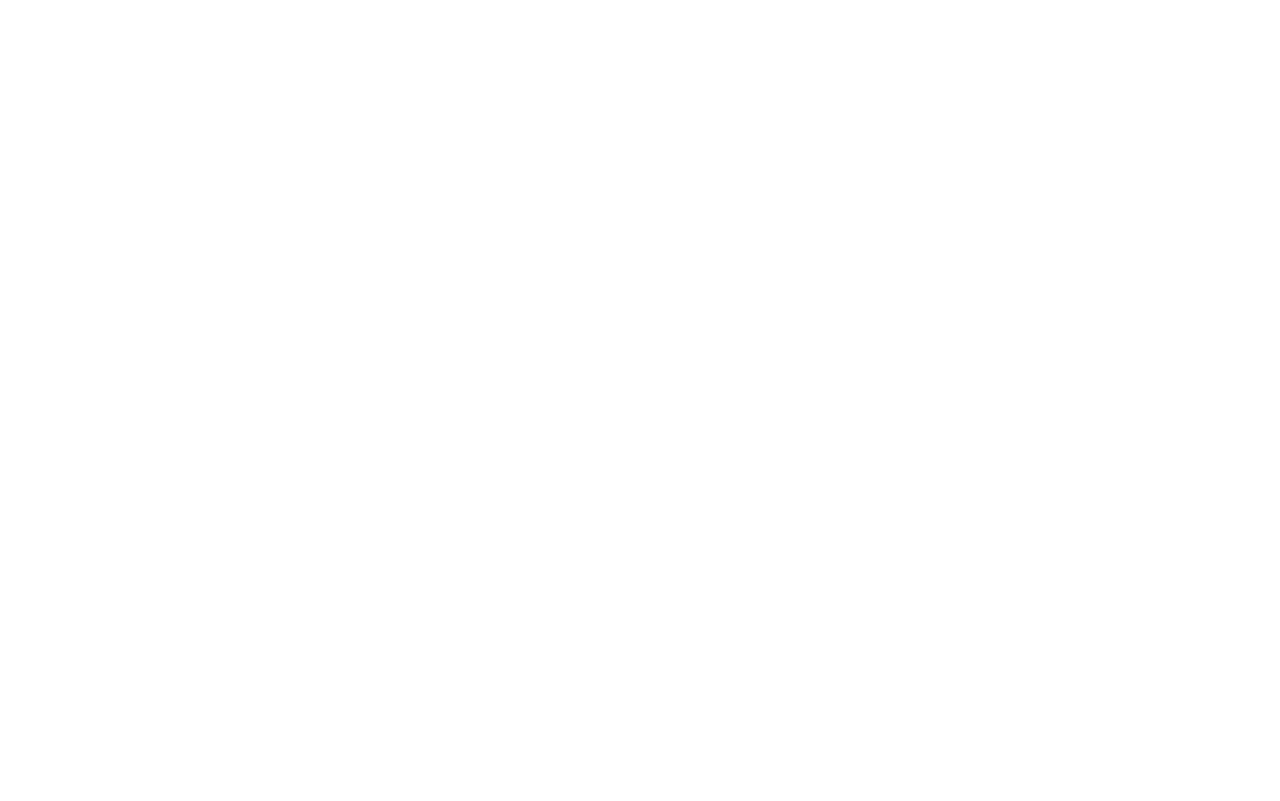
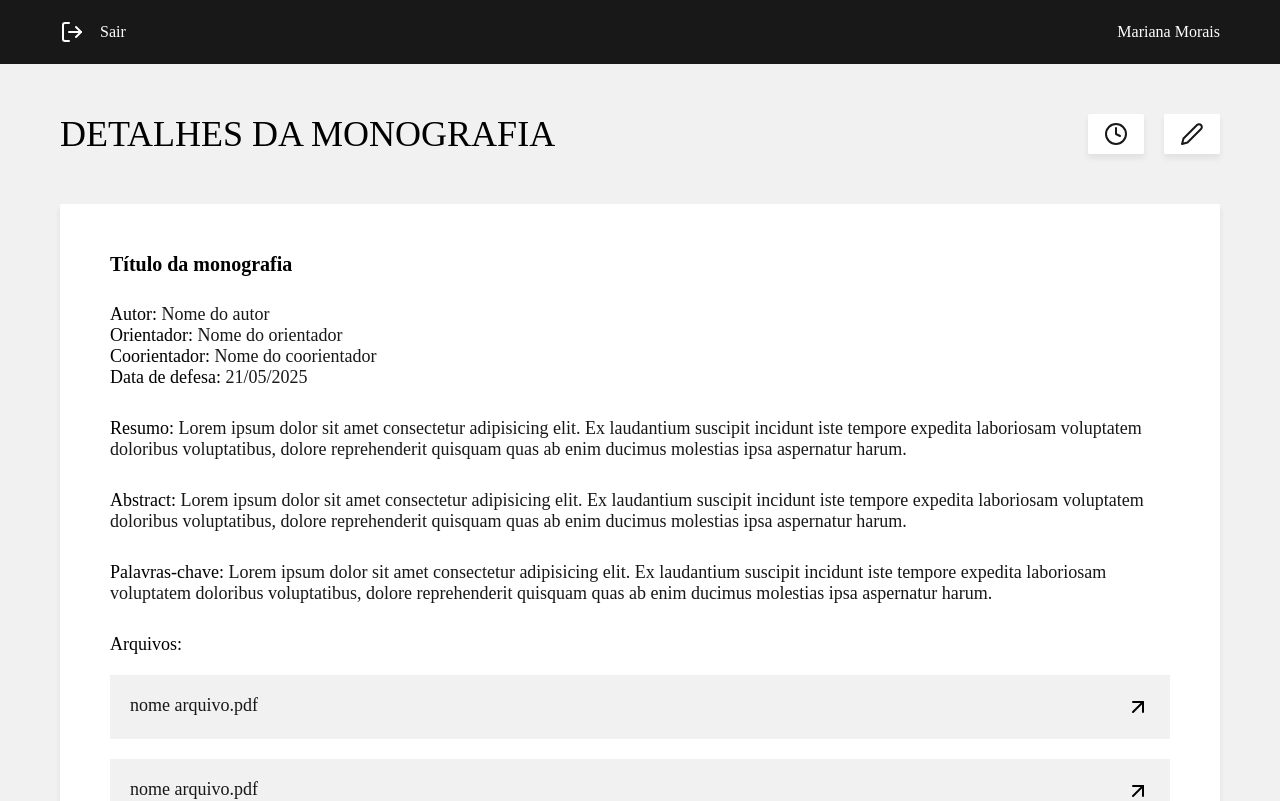
Before and after one commit to moraismariana/sd-front, a Nuxt app: page /monografia in a window 1280 px wide. Before the commit this address had no page. Shown: the top 801 px of the page. Built offline with nearby package versions, Linux system fonts and the light colour scheme; a web font is replaced by a local one.

Commit message:
Monografia CSS

```diff
--- /dev/null
+++ b/components/FooterComp.vue
@@ -0,0 +1,30 @@
+<template>
+  <footer class="footer">
+    <div class="footer-container">
+      <p>UFVJM 2025.</p>
+      <p>Jhonathan Wallace, Mariana Santiago e Victor Almeida.</p>
+    </div>
+  </footer>
+</template>
+
+<script setup></script>
+
+<style lang="scss" scoped>
+.footer {
+  background-color: $c1;
+  color: $w1;
+  @include ptop-5;
+  @include pbottom-5;
+  .footer-container {
+    display: flex;
+    gap: $s5;
+    justify-content: space-between;
+    & {
+      @include container;
+    }
+    p {
+      @include text-3;
+    }
+  }
+}
+</style>
--- /dev/null
+++ b/components/HeaderComp.vue
@@ -0,0 +1,42 @@
+<template>
+  <header class="header">
+    <div class="header-container">
+      <div class="logout"><IconsLogout />Sair</div>
+      <p>Mariana Morais</p>
+    </div>
+  </header>
+</template>
+
+<script setup></script>
+
+<style lang="scss" scoped>
+.header {
+  background-color: $c1;
+  color: $w1;
+  @include ptop-5;
+  @include pbottom-5;
+  .header-container {
+    display: flex;
+    align-items: center;
+    justify-content: space-between;
+    .logout {
+      display: flex;
+      align-items: center;
+      gap: $s4;
+      cursor: pointer;
+      & {
+        @include text-2;
+      }
+    }
+    p {
+      cursor: pointer;
+      & {
+        @include text-2;
+      }
+    }
+    & {
+      @include container;
+    }
+  }
+}
+</style>
--- /dev/null
+++ b/components/icons/ArrowUpRight.vue
@@ -0,0 +1,21 @@
+<template>
+  <svg
+    xmlns="http://www.w3.org/2000/svg"
+    width="24"
+    height="24"
+    viewBox="0 0 24 24"
+    fill="none"
+    stroke="currentColor"
+    stroke-width="2"
+    stroke-linecap="round"
+    stroke-linejoin="round"
+    class="feather feather-arrow-up-right"
+  >
+    <line x1="7" y1="17" x2="17" y2="7"></line>
+    <polyline points="7 7 17 7 17 17"></polyline>
+  </svg>
+</template>
+
+<script setup></script>
+
+<style lang="scss" scoped></style>
--- /dev/null
+++ b/components/icons/Clock.vue
@@ -0,0 +1,21 @@
+<template>
+  <svg
+    xmlns="http://www.w3.org/2000/svg"
+    width="24"
+    height="24"
+    viewBox="0 0 24 24"
+    fill="none"
+    stroke="currentColor"
+    stroke-width="2"
+    stroke-linecap="round"
+    stroke-linejoin="round"
+    class="feather feather-clock"
+  >
+    <circle cx="12" cy="12" r="10"></circle>
+    <polyline points="12 6 12 12 16 14"></polyline>
+  </svg>
+</template>
+
+<script setup></script>
+
+<style lang="scss" scoped></style>
--- /dev/null
+++ b/components/icons/Edit.vue
@@ -0,0 +1,20 @@
+<template>
+  <svg
+    xmlns="http://www.w3.org/2000/svg"
+    width="24"
+    height="24"
+    viewBox="0 0 24 24"
+    fill="none"
+    stroke="currentColor"
+    stroke-width="2"
+    stroke-linecap="round"
+    stroke-linejoin="round"
+    class="feather feather-edit-2"
+  >
+    <path d="M17 3a2.828 2.828 0 1 1 4 4L7.5 20.5 2 22l1.5-5.5L17 3z"></path>
+  </svg>
+</template>
+
+<script setup></script>
+
+<style lang="scss" scoped></style>
--- a/pages/index.vue
+++ b/pages/index.vue
@@ -1,11 +1,7 @@
 <template>
   <div class="pagina-inicio">
-    <header class="header">
-      <div class="header-container">
-        <div class="logout"><IconsLogout />Sair</div>
-        <p>Mariana Morais</p>
-      </div>
-    </header>
+    <HeaderComp />
+
     <div class="conteudo-container">
       <div class="introducao">
         <h1>Lista de monografias</h1>
@@ -88,48 +84,13 @@
       </div>
     </div>
 
-    <footer class="footer">
-      <div class="footer-container">
-        <p>UFVJM 2025.</p>
-        <p>Jhonathan Wallace, Mariana Santiago e Victor Almeida.</p>
-      </div>
-    </footer>
+    <FooterComp />
   </div>
 </template>
 
 <script setup></script>
 
 <style lang="scss" scoped>
-.header {
-  background-color: $c1;
-  color: $w1;
-  @include ptop-5;
-  @include pbottom-5;
-  .header-container {
-    display: flex;
-    align-items: center;
-    justify-content: space-between;
-    .logout {
-      display: flex;
-      align-items: center;
-      gap: $s4;
-      cursor: pointer;
-      & {
-        @include text-2;
-      }
-    }
-    p {
-      cursor: pointer;
-      & {
-        @include text-2;
-      }
-    }
-    & {
-      @include container;
-    }
-  }
-}
-
 .pagina-inicio {
   background-color: $w2;
   min-height: 100vh;
@@ -247,6 +208,7 @@
         @include text-2;
       }
       b {
+        color: $c1;
         font-weight: 500;
       }
     }
@@ -262,22 +224,4 @@
     @include button-2;
   }
 }
-
-.footer {
-  background-color: $c1;
-  color: $w1;
-  @include ptop-5;
-  @include pbottom-5;
-  .footer-container {
-    display: flex;
-    gap: $s5;
-    justify-content: space-between;
-    & {
-      @include container;
-    }
-    p {
-      @include text-3;
-    }
-  }
-}
 </style>
--- /dev/null
+++ b/pages/monografia/index.vue
@@ -0,0 +1,128 @@
+<template>
+  <div class="pagina-monografia">
+    <HeaderComp />
+
+    <div class="conteudo-container">
+      <div class="introducao">
+        <h1>Detalhes da monografia</h1>
+        <div>
+          <button><IconsClock /></button>
+          <button><IconsEdit /></button>
+        </div>
+      </div>
+
+      <div class="box">
+        <h3>Título da monografia</h3>
+        <div class="descricoes">
+          <p><b>Autor: </b>Nome do autor</p>
+          <p><b>Orientador: </b>Nome do orientador</p>
+          <p><b>Coorientador: </b>Nome do coorientador</p>
+          <p><b>Data de defesa: </b>21/05/2025</p>
+        </div>
+        <p class="descricoes">
+          <b>Resumo: </b>Lorem ipsum dolor sit amet consectetur adipisicing
+          elit. Ex laudantium suscipit incidunt iste tempore expedita laboriosam
+          voluptatem doloribus voluptatibus, dolore reprehenderit quisquam quas
+          ab enim ducimus molestias ipsa aspernatur harum.
+        </p>
+        <p class="descricoes">
+          <b>Abstract: </b>Lorem ipsum dolor sit amet consectetur adipisicing
+          elit. Ex laudantium suscipit incidunt iste tempore expedita laboriosam
+          voluptatem doloribus voluptatibus, dolore reprehenderit quisquam quas
+          ab enim ducimus molestias ipsa aspernatur harum.
+        </p>
+        <p class="descricoes">
+          <b>Palavras-chave: </b>Lorem ipsum dolor sit amet consectetur
+          adipisicing elit. Ex laudantium suscipit incidunt iste tempore
+          expedita laboriosam voluptatem doloribus voluptatibus, dolore
+          reprehenderit quisquam quas ab enim ducimus molestias ipsa aspernatur
+          harum.
+        </p>
+        <p><b>Arquivos:</b></p>
+        <div class="arquivo">
+          <p>nome arquivo.pdf</p>
+          <IconsArrowUpRight />
+        </div>
+        <div class="arquivo">
+          <p>nome arquivo.pdf</p>
+          <IconsArrowUpRight />
+        </div>
+      </div>
+    </div>
+
+    <FooterComp />
+  </div>
+</template>
+
+<script setup></script>
+
+<style lang="scss" scoped>
+.pagina-monografia {
+  background-color: $w2;
+  min-height: 100vh;
+
+  .conteudo-container {
+    @include container;
+  }
+}
+
+.introducao {
+  display: flex;
+  align-items: center;
+  justify-content: space-between;
+  gap: $s6;
+  @include ptop-9;
+  @include pbottom-9;
+  h1 {
+    & {
+      @include title-1;
+    }
+  }
+  div {
+    display: flex;
+    gap: $s5;
+    button {
+      line-height: 0;
+      & {
+        @include button;
+      }
+    }
+  }
+}
+
+.box {
+  background-color: $w1;
+  padding: $s9;
+  box-sizing: border-box;
+  @include border;
+  @include shadow;
+  @include mbottom-9;
+  h3 {
+    @include mbottom-7;
+    & {
+      @include title-2;
+    }
+  }
+  p {
+    color: $c1;
+    & {
+      @include text-1;
+    }
+    b {
+      color: $b;
+      font-weight: 500;
+    }
+  }
+  .descricoes {
+    @include mbottom-7;
+  }
+  .arquivo {
+    background-color: $w2;
+    display: flex;
+    gap: $s5;
+    justify-content: space-between;
+    padding: $s5;
+    @include mtop-5;
+  }
+}
+</style>
```
